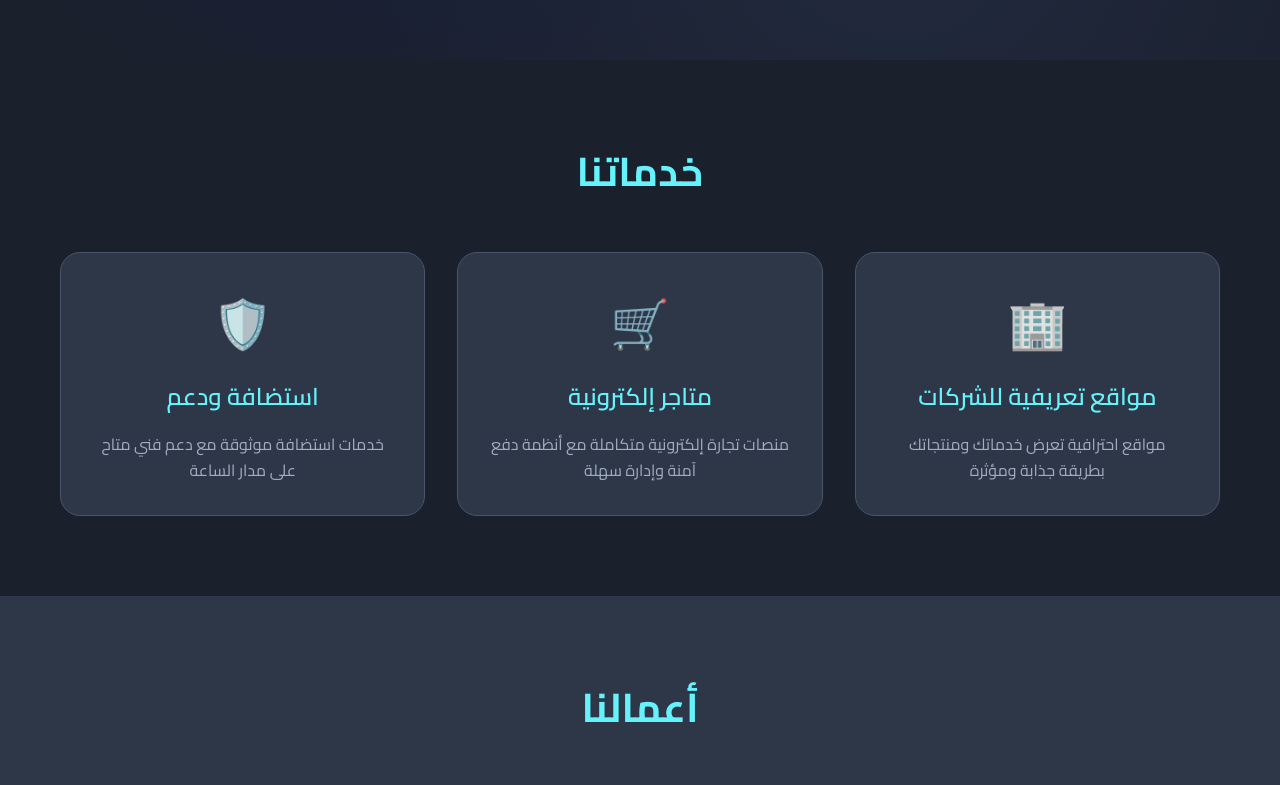
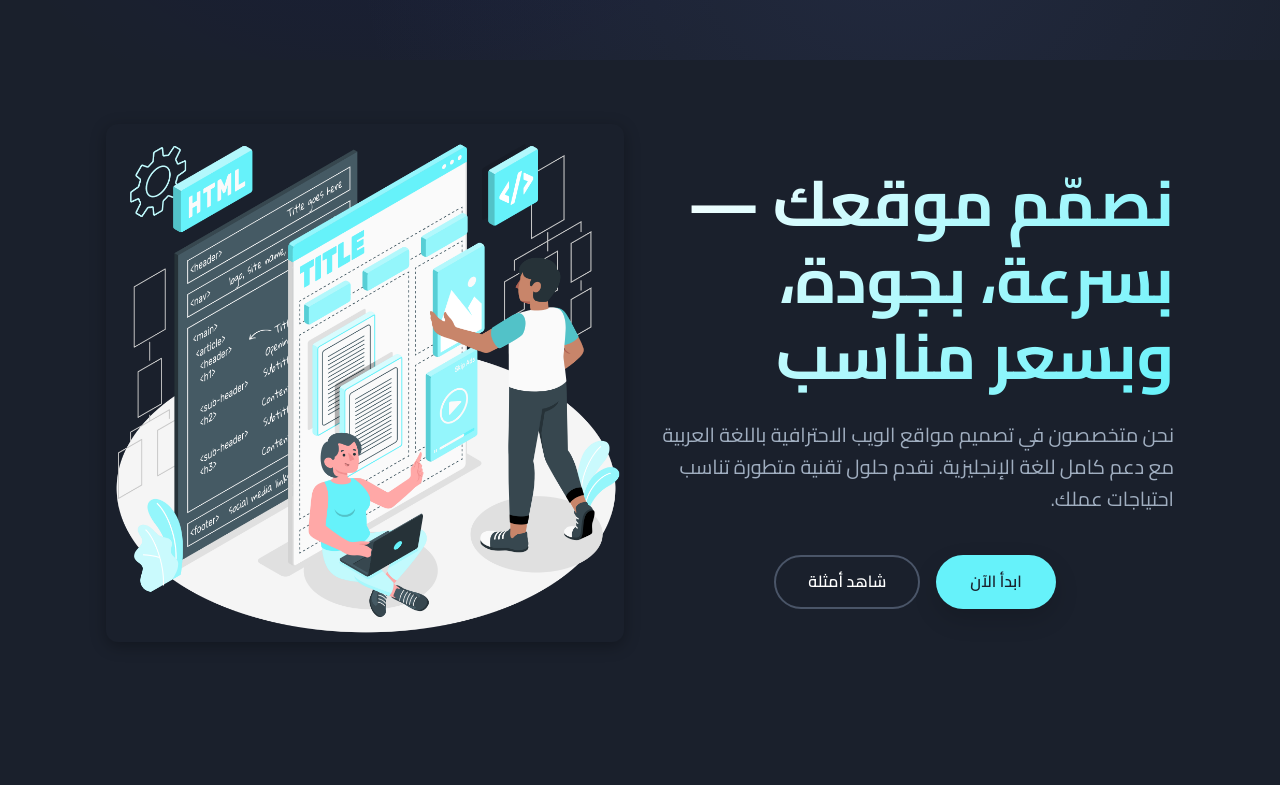
Before and after one commit to Abode1919/SyrianVisions, a plain HTML site: page index.html in a window 1280 px wide. Shown: the part 740-1525 px from the top of the page. Drawn offline with Linux system fonts and the light colour scheme.

Commit message:
Update.v2

```diff
--- a/index.html
+++ b/index.html
@@ -62,6 +62,26 @@
         </div>
 
         <div class="hero-bg"></div>
+    </section>
+
+
+    <section class="split-section">
+        <div class="hero-content">
+            <h1 class="hero-title" data-ar="نصمّم موقعك — بسرعة، بجودة، وبسعر مناسب" data-en="We Design Your Website — Fast, Quality, Affordable">
+                نصمّم موقعك — بسرعة، بجودة، وبسعر مناسب
+            </h1>
+            <p class="hero-subtitle" data-ar="نحن متخصصون في تصميم مواقع الويب الاحترافية باللغة العربية مع دعم كامل للغة الإنجليزية. نقدم حلول تقنية متطورة تناسب احتياجات عملك." data-en="We specialize in professional Arabic websites with full English support. We provide advanced technical solutions that fit your business needs.">
+                نحن متخصصون في تصميم مواقع الويب الاحترافية باللغة العربية مع دعم كامل للغة الإنجليزية. نقدم حلول تقنية متطورة تناسب احتياجات عملك.
+            </p>
+            <div class="hero-buttons">
+                <a href="#contact" class="btn btn-primary" data-ar="ابدأ الآن" data-en="Get Started">ابدأ الآن</a>
+                <a href="#work" class="btn btn-secondary" data-ar="شاهد أمثلة" data-en="See Examples">شاهد أمثلة</a>
+            </div>
+        </div>
+
+        <div class="split-image">
+            <img src="Content structure-amico.png" alt="Abdo Ghosn">
+        </div>
     </section>
 
     <!-- Services Section -->
```
Also changed, not shown: Content structure-amico.png (added), content-structure-not-css.svg (deleted).
